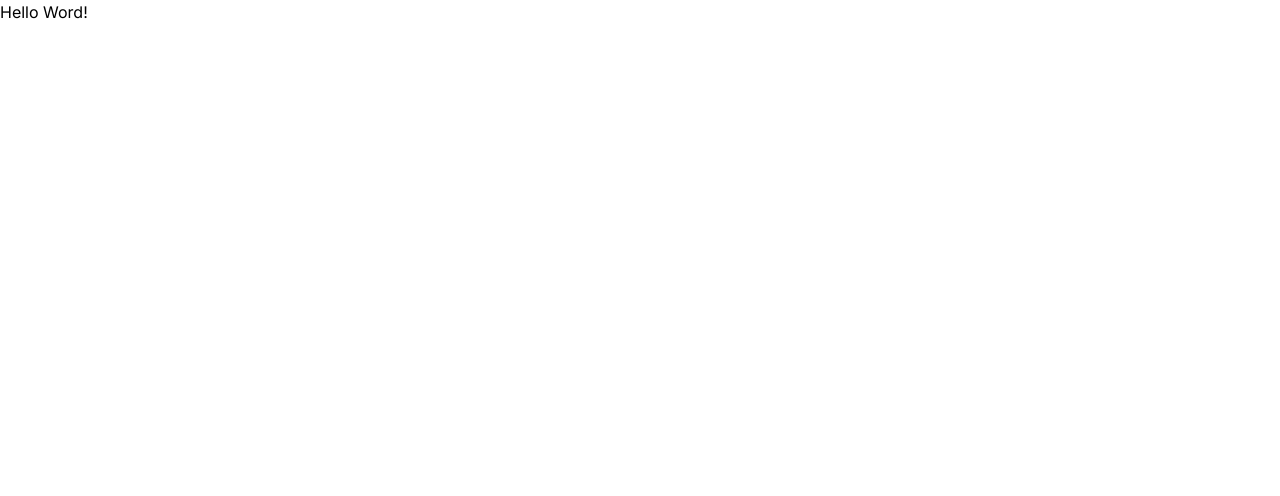
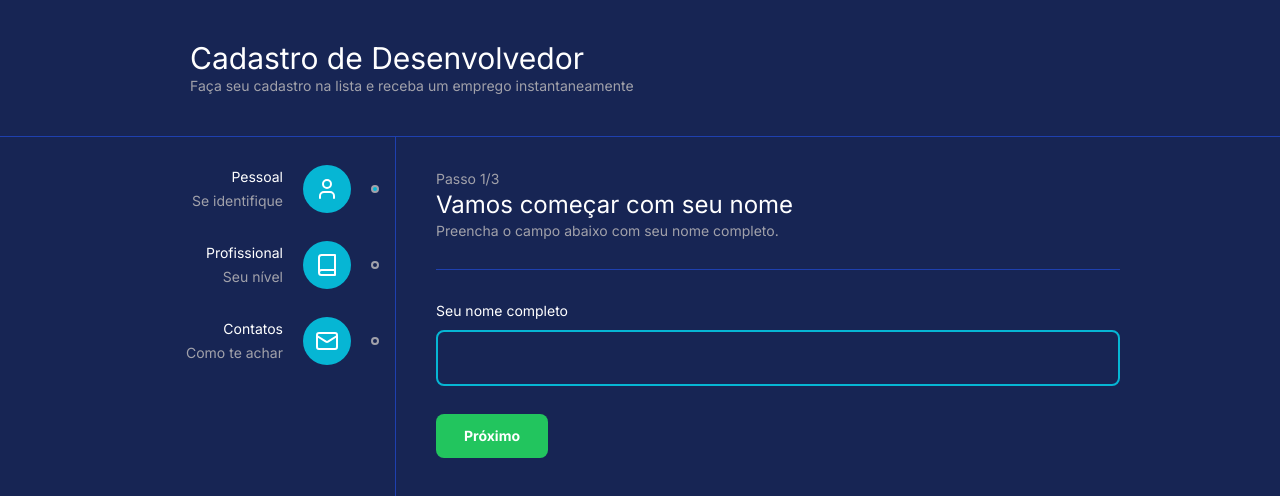
Before and after one commit to felipems1/dev-form, a Next.js app: page / in a window 1280 px wide. Shown: the top 496 px of the page. Built offline with nearby package versions, Linux system fonts and the light colour scheme.

Commit message:
feat: add initial StepOne page

```diff
--- a/package.json
+++ b/package.json
@@ -9,6 +9,7 @@
     "lint": "next lint --fix"
   },
   "dependencies": {
+    "lucide-react": "^0.363.0",
     "next": "14.1.4",
     "react": "^18",
     "react-dom": "^18"
--- /dev/null
+++ b/src/app/(steps)/(step-one)/page.tsx
@@ -0,0 +1,25 @@
+export default function StepOne() {
+  return (
+    <div className="mr-5 mt-5">
+      <p className="text-sm text-zinc-400">Passo 1/3</p>
+      <h2 className="m-0 p-0 text-2xl">Vamos começar com seu nome</h2>
+      <p className="text-sm text-zinc-400">
+        Preencha o campo abaixo com seu nome completo.
+      </p>
+
+      <hr className="mx-0 my-7 h-[1px] border-0 bg-blue-800" />
+
+      <label className="text-sm">
+        Seu nome completo
+        <input
+          type="text"
+          className="mt-2 block w-full rounded-lg border-2 border-solid border-cyan-500 bg-blue-950 px-2 py-4 text-sm text-white outline-none"
+        />
+      </label>
+
+      <button className="mt-7 cursor-pointer rounded-lg border-0 bg-green-500 px-7 py-3 text-sm font-bold text-white transition-all hover:bg-green-600">
+        Próximo
+      </button>
+    </div>
+  )
+}
--- /dev/null
+++ b/src/app/(steps)/layout.tsx
@@ -0,0 +1,46 @@
+import { Header } from '@/components/header'
+import { SidebarItem } from '@/components/sidebar-item'
+
+export default function StepLayout({
+  children,
+}: Readonly<{
+  children: React.ReactNode
+}>) {
+  return (
+    <div className="min-h-screen bg-blue-950 text-white">
+      <div className="flex min-h-screen flex-col">
+        <Header />
+
+        <hr className="h-[1px] border-0 bg-blue-800" />
+
+        <div className="m-auto flex w-full max-w-[1000px] flex-1">
+          <div className="w-64 border-r border-solid border-blue-800">
+            <SidebarItem
+              title="Pessoal"
+              description="Se identifique"
+              icon="user"
+              path="/"
+              active={true}
+            />
+            <SidebarItem
+              title="Profissional"
+              description="Seu nível"
+              icon="book"
+              path="/step2"
+              active={false}
+            />
+            <SidebarItem
+              title="Contatos"
+              description="Como te achar"
+              icon="mail"
+              path="/step3"
+              active={false}
+            />
+          </div>
+
+          <div className="flex-1 pl-10 pt-3">{children}</div>
+        </div>
+      </div>
+    </div>
+  )
+}
--- a/src/app/layout.tsx
+++ b/src/app/layout.tsx
@@ -5,8 +5,9 @@ import './globals.css'
 const inter = Inter({ subsets: ['latin'] })
 
 export const metadata: Metadata = {
-  title: 'Create Next App',
-  description: 'Generated by create next app',
+  title: 'Dev Form',
+  description:
+    'O formulário é projetado para coletar informações do usuário em várias etapas, facilitando o processo e tornando-o mais intuitivo.',
 }
 
 export default function RootLayout({
--- a/src/app/page.tsx
+++ /dev/null
@@ -1,3 +0,0 @@
-export default function Home() {
-  return <div>Hello Word!</div>
-}
```
Also changed, not shown: 1 other file (tests, documents, lock files or other folders).
